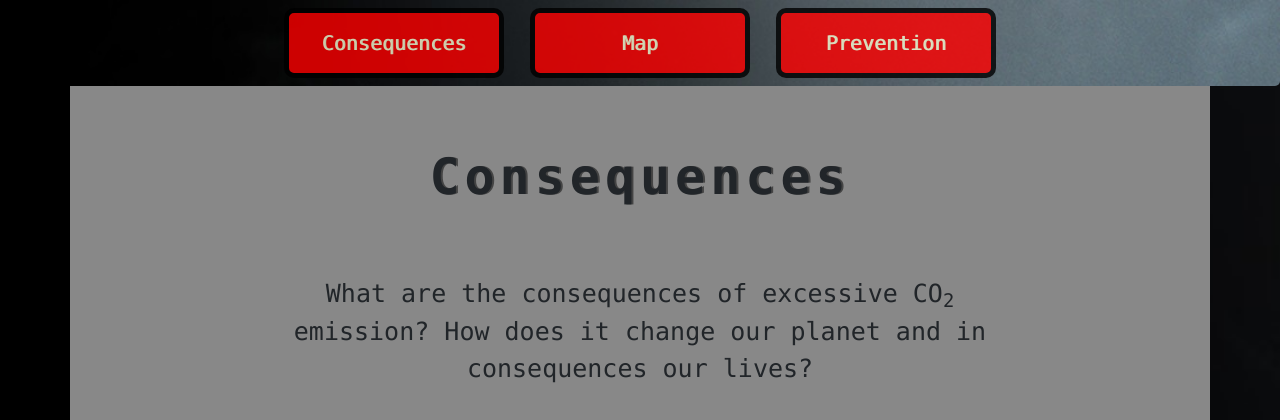
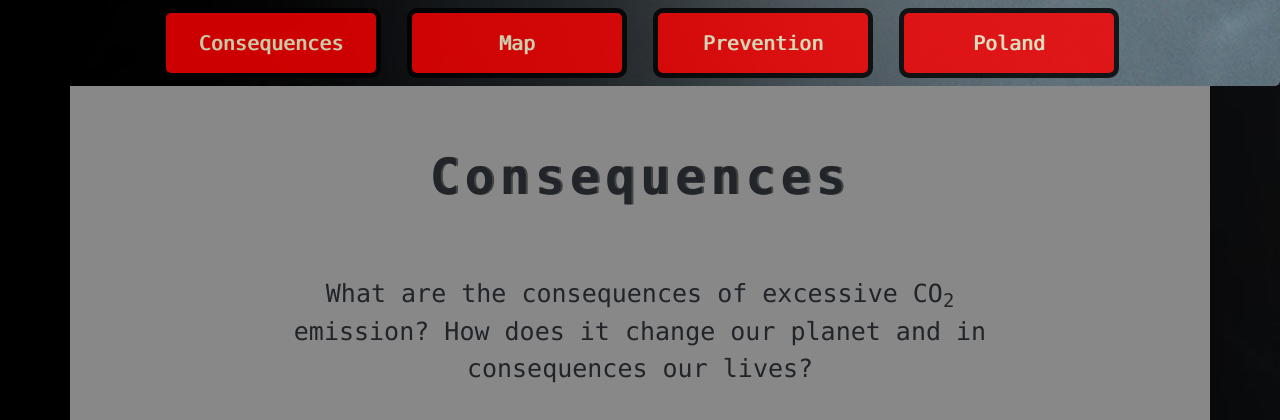
Before and after one commit to regin123/global-warming-investigator, a Django app: page /consequences/ in a window 1280 px wide. Shown: the top 420 px of the page. Run offline with Django 3.2, Linux system fonts and the light colour scheme; some libraries are stand-ins or nearby versions.

Commit message:
add navbar button

```diff
--- a/templates/base.html
+++ b/templates/base.html
@@ -33,6 +33,9 @@
                     <li class="nav-item">
                         <a class="nav-link" href="/prevention">Prevention</a>
                     </li>
+                    <li class="nav-item">
+                        <a class="nav-link" href="/poland">Poland</a>
+                    </li>
     </header>
     {% endblock %}
     {% block content %}
```
